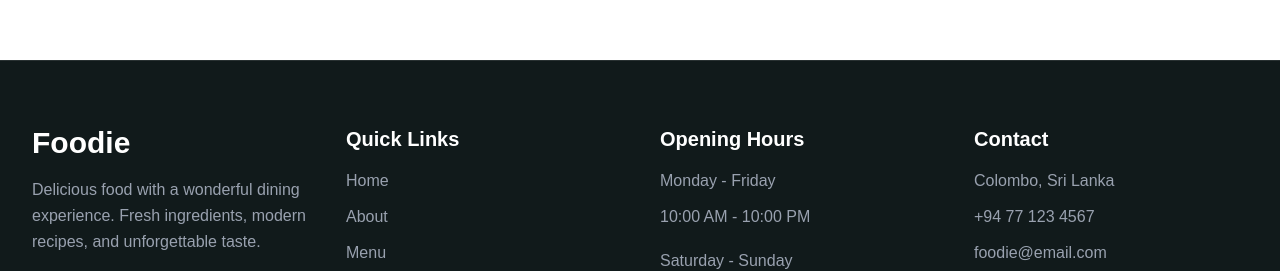
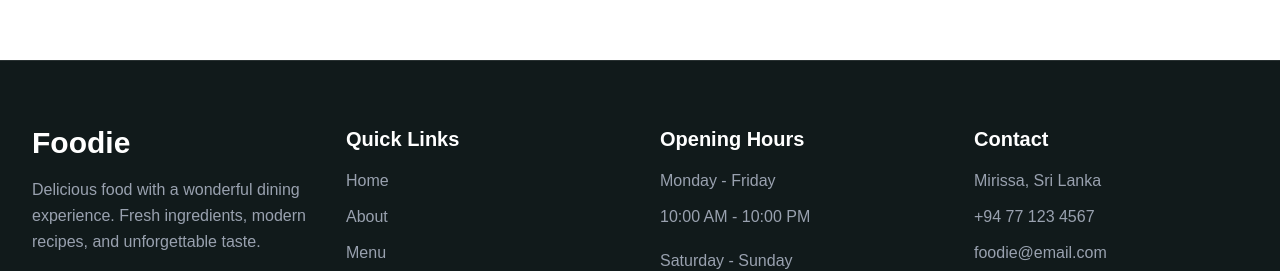
Before and after one commit to Menusha2k1/Restuarant-template, a React (Vite) app: page / in a window 1280 px wide. Shown: the part 2740-3011 px from the top of the page. Built offline with nearby package versions, Linux system fonts and the light colour scheme; a web font is replaced by a local one.

Commit message:
fix: update footer contact location to Mirissa, Sri Lanka

```diff
--- a/src/Components/footer.jsx
+++ b/src/Components/footer.jsx
@@ -54,7 +54,7 @@ function Footer() {
           <h2 className="text-lg sm:text-xl font-semibold mb-4">Contact</h2>
 
           <ul className="space-y-3 text-sm sm:text-base text-gray-400">
-            <li>Colombo, Sri Lanka</li>
+            <li>Mirissa, Sri Lanka</li>
             <li>+94 77 123 4567</li>
             <li>foodie@email.com</li>
           </ul>
```
